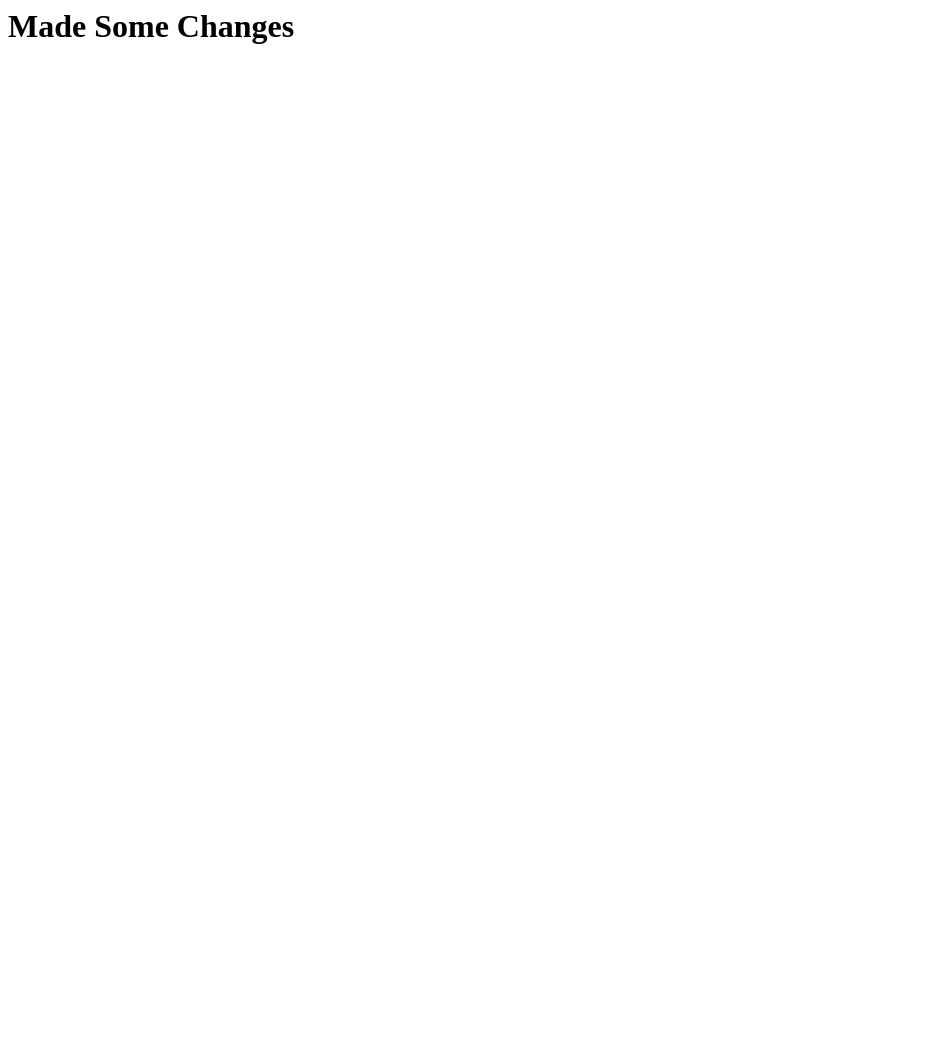
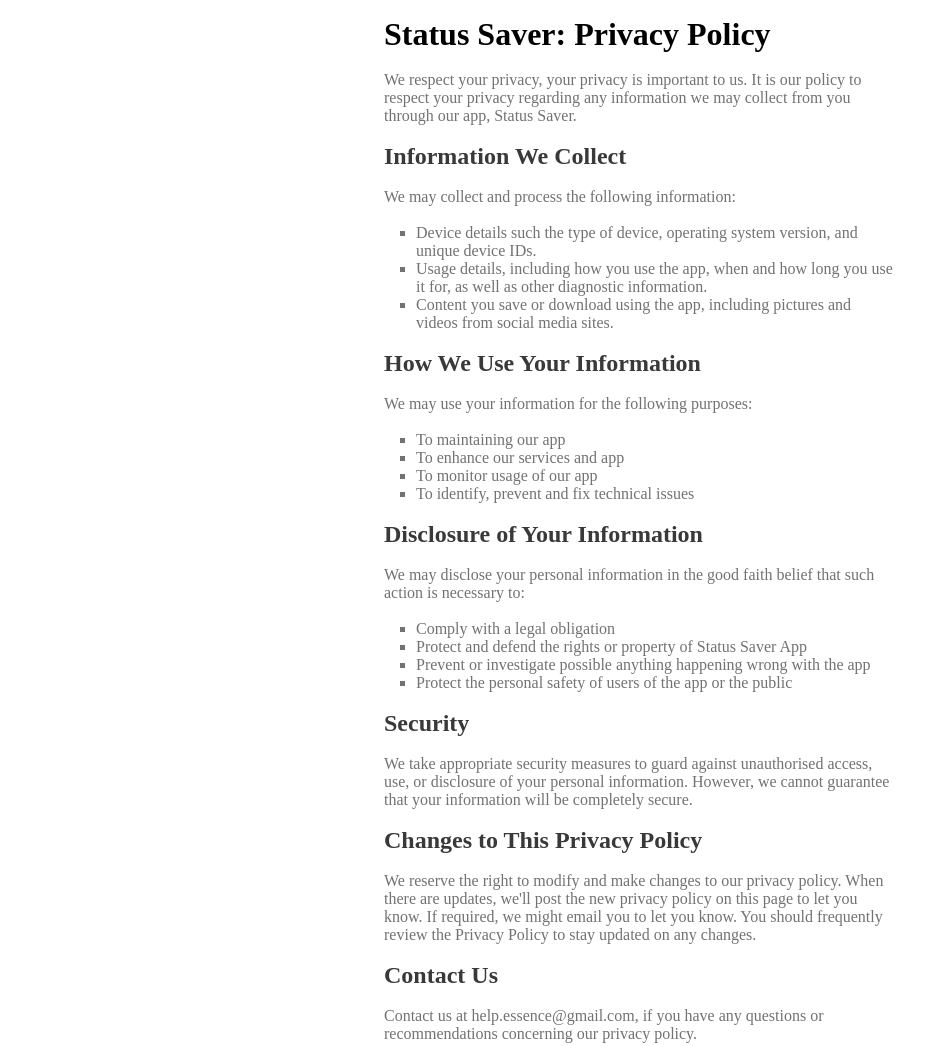
Before and after one commit to essence-labs/app, a plain HTML site: page status-saver/privacy_policy.html in a window 1280 px wide. Shown: the whole page, without its empty margins (0-947 px from the left). Before the commit the page ends 800 px from the top, so only its background shows below. Drawn offline with Linux system fonts and the light colour scheme.

Commit message:
Update privacy_policy.html

```diff
--- a/status-saver/privacy_policy.html
+++ b/status-saver/privacy_policy.html
@@ -1 +1,149 @@
-<h1>Made Some Changes</h1>
+<!DOCTYPE html>
+<html lang="en">
+  <head>
+    <meta charset="UTF-8" />
+    <meta http-equiv="X-UA-Compatible" content="IE=edge" />
+    <meta name="viewport" content="width=device-width, initial-scale=1.0" />
+    <title>Privacy Policy</title>
+  </head>
+  <body>
+    <div class="container">
+      <div>
+        <h1>Status Saver: Privacy Policy</h1>
+        <br>
+      </div>
+      <div>
+        <div>
+          <p>
+            We respect your privacy, your privacy is important to us. It is
+            our policy to respect your privacy regarding any information we may
+            collect from you through our app, Status Saver.
+          </p>
+        </div>
+        <br>
+        <div>
+          <div>
+            <h2>Information We Collect</h2>
+            <br>
+
+            <p>We may collect and process the following information:</p>
+            <br>
+            <ul>
+              <li>
+               Device details such the type of device, operating system version, and unique device IDs.
+              </li>
+              <li>
+                Usage details, including how you use the app, when and how long you use it for, as well as other diagnostic information.
+              </li>
+              <li>
+              Content you save or download using the app, including pictures and videos from social media sites.
+              </li>
+              </li>
+            </ul>
+          </div>
+          <br>
+          <div>
+            <h2>How We Use Your Information</h2>
+            <br>
+            <p>We may use your information for the following purposes:</p>
+            <br>
+            <ul>
+              <li>To maintaining our app</li>
+              <li>To enhance our services and app</li>
+              <li>To monitor usage of our app</li>
+              <li>To identify, prevent and fix technical issues</li>
+            </ul>
+          </div>
+          <br>
+          <div>
+            <h2>Disclosure of Your Information</h2>
+            <br>
+            <p>
+              We may disclose your personal information in the good faith belief
+              that such action is necessary to:
+            </p>
+            <br>
+            <ul>
+              <li>Comply with a legal obligation</li>
+              <li>
+                Protect and defend the rights or property of Status Saver App
+              </li>
+              <li>
+                Prevent or investigate possible anything happening wrong with
+                the app
+              </li>
+              <li>
+                Protect the personal safety of users of the app or the public
+              </li>
+            </ul>
+          </div>
+          <br>
+          <div>
+            <h2>Security</h2>
+            <br>
+            <p>
+             We take appropriate security measures to guard against unauthorised access, use, or disclosure of your personal information. However, we cannot guarantee that your information will be completely secure.
+            </p>
+          </div>
+            <br>
+            <div>
+            <h2>Changes to This Privacy Policy</h2>
+            <br>
+            <p>
+              We reserve the right to modify and make changes to our privacy policy. When there are updates, we'll post the new privacy policy on this page to let you know. If required, we might email you to let you know. You should frequently review the Privacy Policy to stay updated on any changes.
+            </p>
+            </div>
+          <br>
+          <div>
+            <h2>Contact Us</h2>
+            <br>
+            <p>
+              Contact us at help.essence@gmail.com, if you have any questions or recommendations concerning our privacy policy.
+            </p>
+          </div>
+          <br>
+        </div>
+      </div>
+    </div>
+    <style type="text/css">
+
+      *{
+        margin: 0;
+        padding: 0;
+        box-sizing: border-box;
+
+      }
+      .container{
+        width: 40vw;
+        margin-left: auto;
+        margin-right: auto;
+        margin-top: 1rem;
+
+      }
+
+      h2{
+        color: #393939;
+      }
+      ul{
+        padding-left:2rem ;
+      }
+      p,li{
+        color: #727272;
+        list-style: square;
+      }
+
+      @media screen and (max-width: 1000px) {
+        .container{
+          width: 60vw;
+        }
+      }
+
+      @media screen and (max-width: 700px) {
+        .container{
+          width: 100vw;
+          padding: 1rem;
+        }
+      }
+    </style>
+  </body>
+</html>
```
